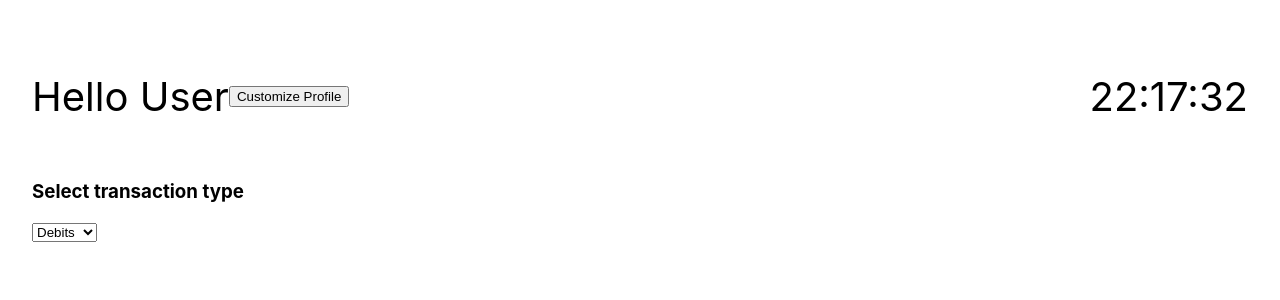
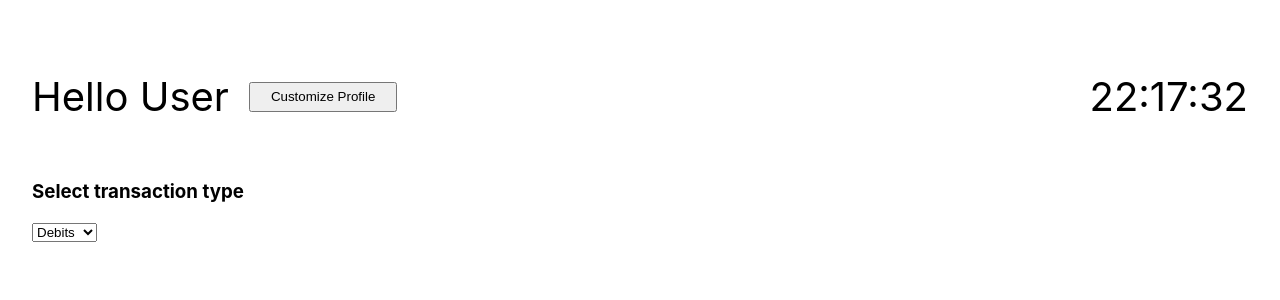
Before and after one commit to Twahiduddin/Bank-of-React-Part-1, a React (Create React App) app: page / in a window 1280 px wide. Shown: the top 300 px of the page. Built offline with nearby package versions, Linux system fonts and the light colour scheme.

Commit message:
header button stling

```diff
--- a/src/App.module.css
+++ b/src/App.module.css
@@ -12,3 +12,11 @@
     display: flex;
     align-items: center;
 }
+
+.header button{
+    height: 30px;
+    width: fit-content;
+    padding: 0 20px;
+    margin-left: 20px;
+    cursor: pointer;
+}
```
